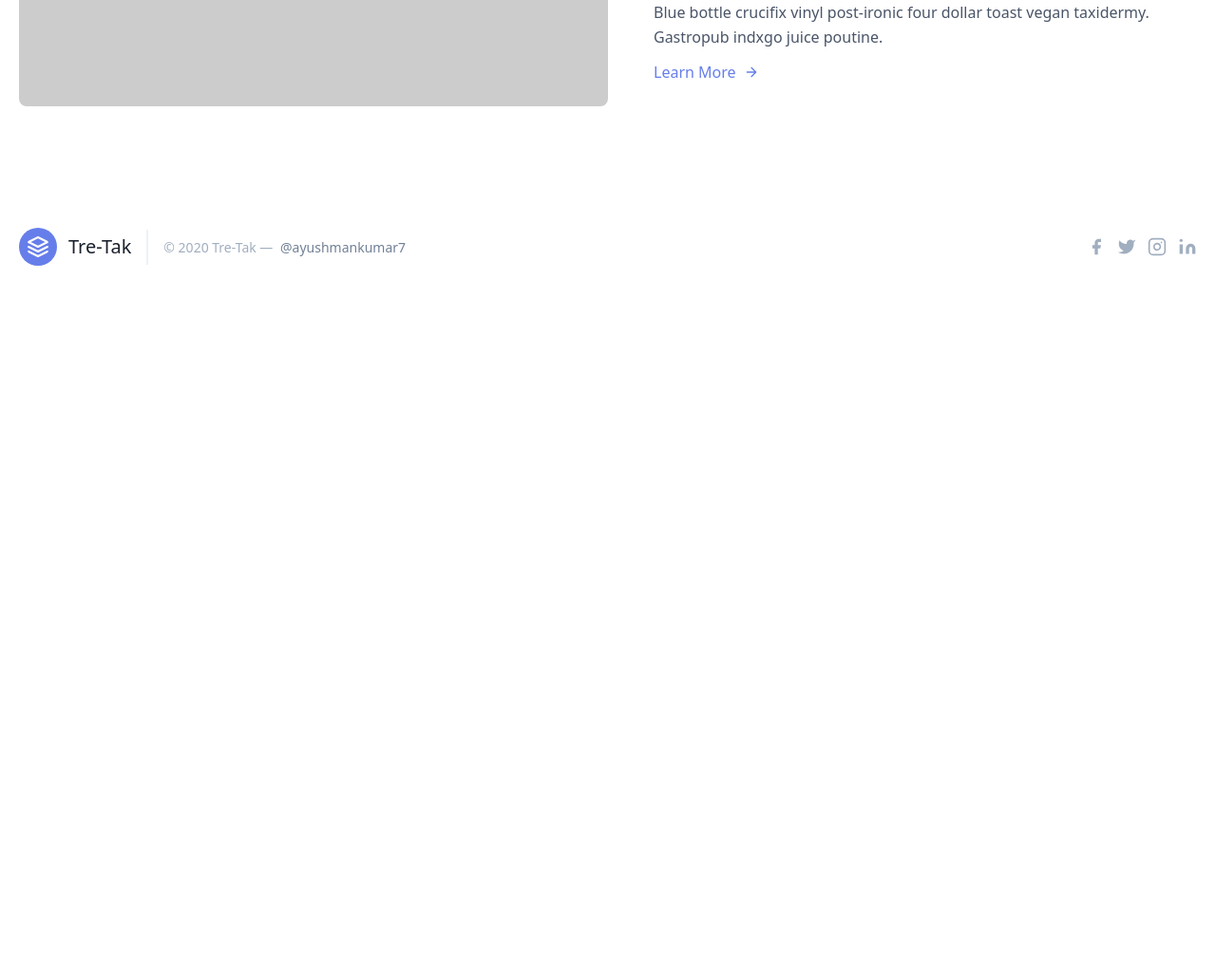
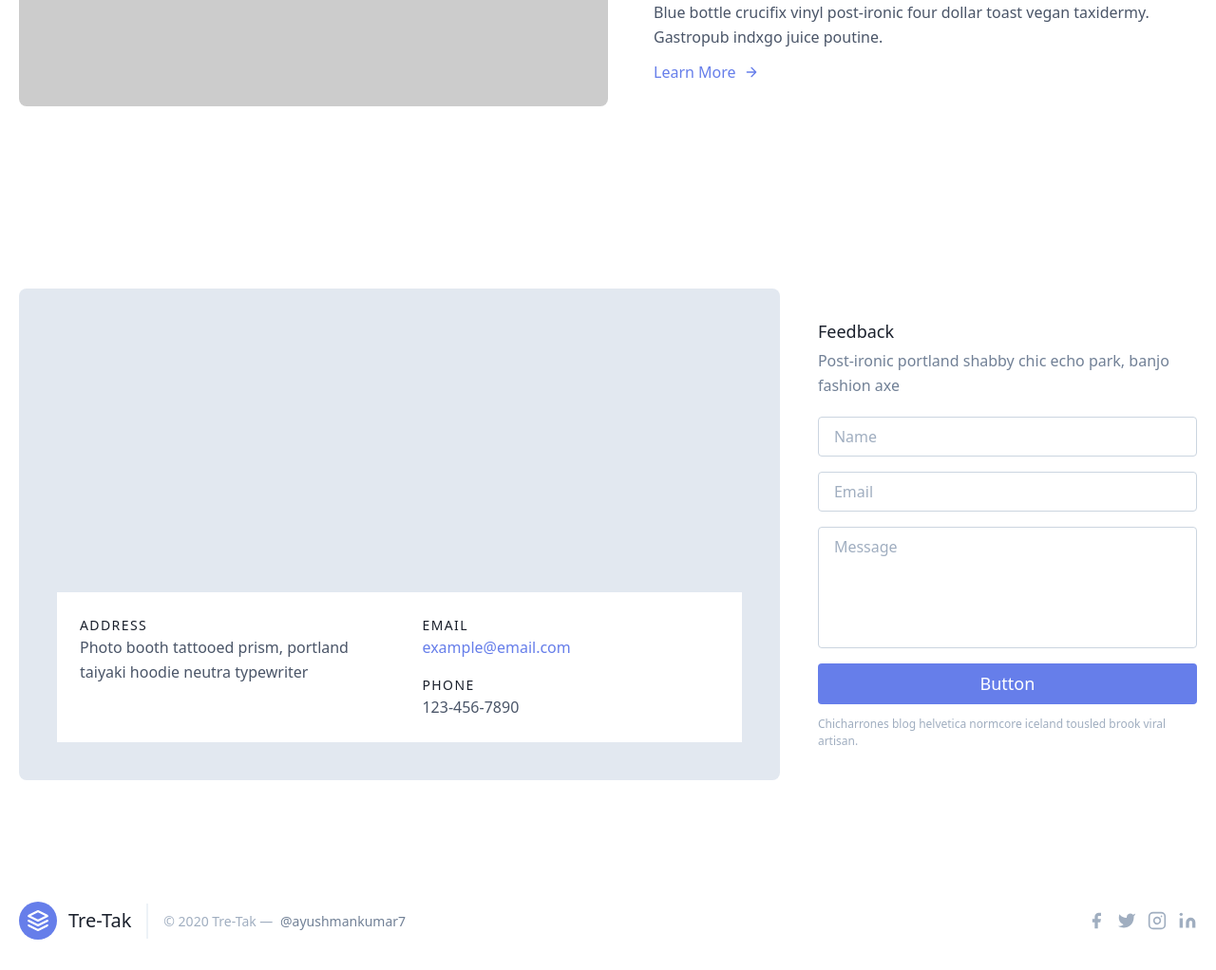
Before and after one commit to ayushmankumar7/Tre-Tak, a Flask app: page / in a window 1280 px wide. Shown: the part 777-1799 px from the top of the page at 95% size. Before the commit the page ends 1057 px from the top, so only its background shows below. Run offline with Flask 2, Linux system fonts and the light colour scheme; grey boxes labelled with a size stand in for pictures from a placeholder-image service; style sheets or scripts are compiled from the project's sources; some libraries are stand-ins or nearby versions.

Commit message:
nst added

```diff
--- a/public/templates/layout.html
+++ b/public/templates/layout.html
@@ -35,6 +35,41 @@
     {% block body %}
 
     {% endblock %}
+
+
+
+
+    <section class="text-gray-700 body-font relative">
+        <div class="container px-5 py-24 mx-auto flex sm:flex-no-wrap flex-wrap">
+          <div class="lg:w-2/3 md:w-1/2 bg-gray-300 rounded-lg overflow-hidden sm:mr-10 p-10 flex items-end justify-start relative">
+            <iframe width="100%" height="100%" class="absolute inset-0" frameborder="0" title="map" marginheight="0" marginwidth="0" scrolling="no" src="https://maps.google.com/maps?width=100%&height=600&hl=en&q=%C4%B0zmir+(My%20Business%20Name)&ie=UTF8&t=&z=14&iwloc=B&output=embed" style="filter: grayscale(1) contrast(1.2) opacity(0.4);"></iframe>
+            <div class="bg-white relative flex flex-wrap py-6">
+              <div class="lg:w-1/2 px-6">
+                <h2 class="title-font font-medium text-gray-900 tracking-widest text-sm">ADDRESS</h2>
+                <p class="leading-relaxed">Photo booth tattooed prism, portland taiyaki hoodie neutra typewriter</p>
+              </div>
+              <div class="lg:w-1/2 px-6 mt-4 lg:mt-0">
+                <h2 class="title-font font-medium text-gray-900 tracking-widest text-sm">EMAIL</h2>
+                <a class="text-indigo-500 leading-relaxed">example@email.com</a>
+                <h2 class="title-font font-medium text-gray-900 tracking-widest text-sm mt-4">PHONE</h2>
+                <p class="leading-relaxed">123-456-7890</p>
+              </div>
+            </div>
+          </div>
+          <div class="lg:w-1/3 md:w-1/2 bg-white flex flex-col md:ml-auto w-full md:py-8 mt-8 md:mt-0">
+            <h2 class="text-gray-900 text-lg mb-1 font-medium title-font">Feedback</h2>
+            <p class="leading-relaxed mb-5 text-gray-600">Post-ironic portland shabby chic echo park, banjo fashion axe</p>
+            <input class="bg-white rounded border border-gray-400 focus:outline-none focus:border-indigo-500 text-base px-4 py-2 mb-4" placeholder="Name" type="text">
+            <input class="bg-white rounded border border-gray-400 focus:outline-none focus:border-indigo-500 text-base px-4 py-2 mb-4" placeholder="Email" type="email">
+            <textarea class="bg-white rounded border border-gray-400 focus:outline-none h-32 focus:border-indigo-500 text-base px-4 py-2 mb-4 resize-none" placeholder="Message"></textarea>
+            <button class="text-white bg-indigo-500 border-0 py-2 px-6 focus:outline-none hover:bg-indigo-600 rounded text-lg">Button</button>
+            <p class="text-xs text-gray-500 mt-3">Chicharrones blog helvetica normcore iceland tousled brook viral artisan.</p>
+          </div>
+        </div>
+      </section>
+
+
+
 
 
 
```
Also changed, not shown: public/nst.py (added, +92 -0 lines).
